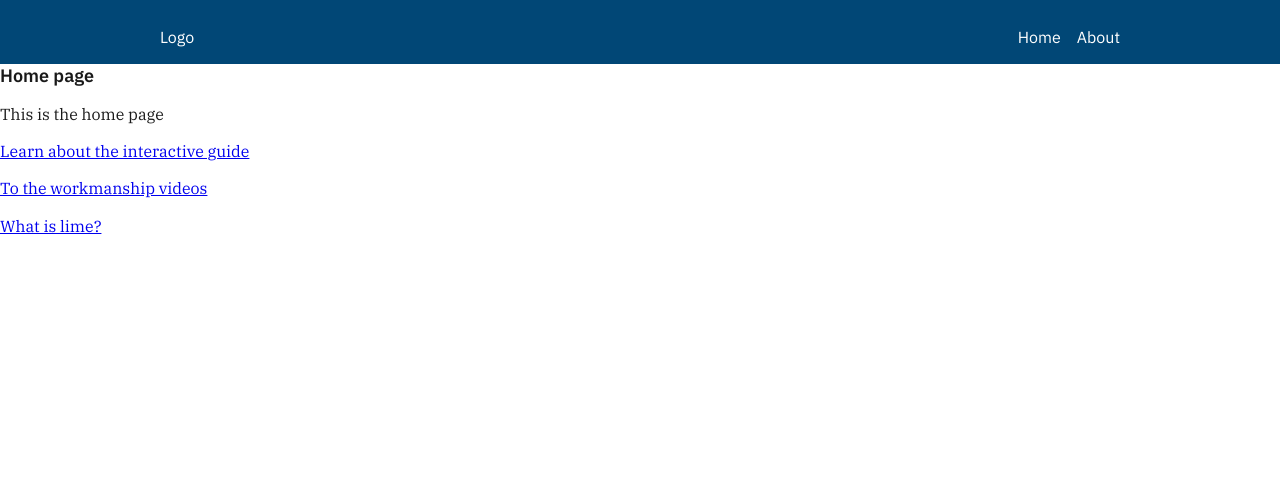
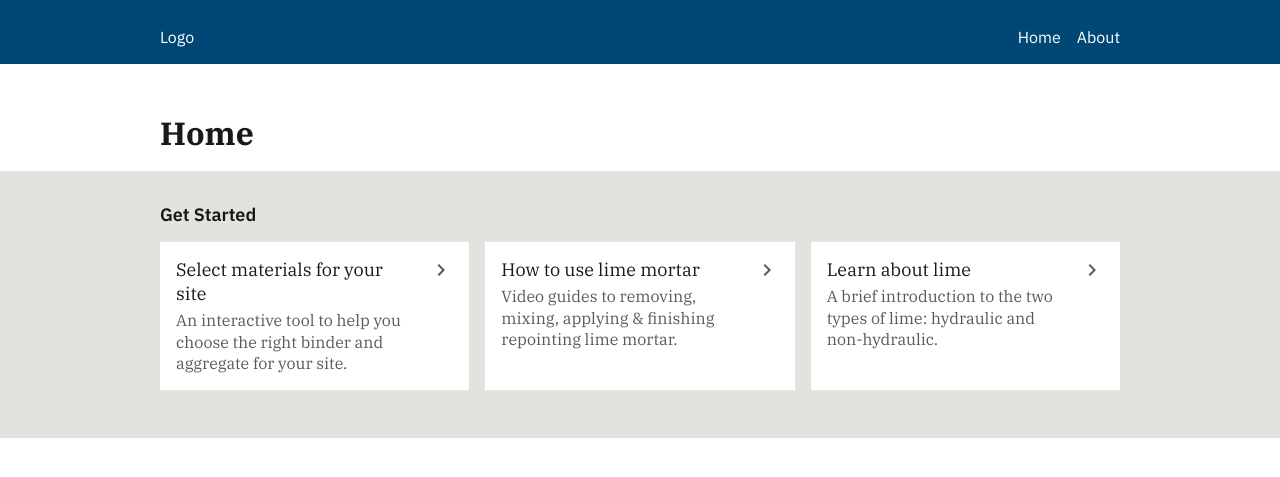
Before and after one commit to LucieFu/uselimemortar, a Jekyll site: the page built from index.html, in a window 1280 px wide. Shown: the top 477 px of the page. Built offline with Jekyll 4.4.1, drawn with Linux system fonts in a browser that asks for light colours.

Commit message:
Draft home-page links

```diff
--- a/_layouts/video.html
+++ b/_layouts/video.html
@@ -4,9 +4,9 @@ layout: default
 
 <iframe width="100%" height="315" src="https://www.youtube.com/embed/{{ page.video-id }}?modestbranding=1" frameborder="0" allow="accelerometer; autoplay; encrypted-media; gyroscope; picture-in-picture" allowfullscreen></iframe>
 
-<section class="px-16 partial-width">
-  <h3>{{ page.title }}</h3>
-  <p>{{ page.video-length }}</p>
+<section class="px-16 partial-width video-description">
+  <h3 class="video-description__title">{{ page.title }}</h3>
+  <h4 class="video-description__length">{{ page.video-length }}</h4>
   {{ content }}
 </section>
 
--- a/css/main.css
+++ b/css/main.css
@@ -49,6 +49,7 @@ strong {
 
 .px-16 { padding-left: 16px; padding-right: 16px; }
 .py-16 { padding-top: 16px; padding-bottom: 16px; }
+.py-32 { padding-top: 32px; padding-bottom: 32px; }
 
 .bg-off-white { background-color: #F3F4F2; }
 .bg-light-grey { background-color: #E2E3DE;}
@@ -88,7 +89,7 @@ strong {
   height: 100%;
   width: 100%;
   z-index: 10;
-  background-image: url('/images/icons/play-icon.svg'), linear-gradient(rgba(0,0,0,0.1), rgba(0,0,0,.75));
+  background-image: url('/images/icons/play-icon.svg'), linear-gradient(rgba(0,0,0,0.1), rgba(0,0,0,.65));
   background-repeat: no-repeat;
   background-position: center;
   background-size: 32px, 100%;
@@ -180,10 +181,9 @@ strong {
 }
 
 .article-header {
-  margin-bottom: 32px;
+  margin-bottom: 16px;
   padding-top: 48px;
 }
-
 .article-header__title {
   font-family: "IBM Plex Serif", Georgia, serif;
   font-size: 32px;
@@ -193,3 +193,59 @@ strong {
 .article-body {
   margin-bottom: 32px;
 }
+
+
+.video-description {
+  padding-top: 32px;
+  margin-bottom: 32px;
+}
+.video-description__title {
+  margin-bottom: 0;
+}
+.video-description__length {
+  font-size: 14px;
+  color: rgba(0,0,0,0.65);
+  font-weight: 400;
+}
+
+
+.radio-selection {
+  display: block;
+  flex-basis: 300px;
+  flex-grow: 1;
+  position: relative;
+  background: white;
+  padding: 16px;
+  margin-bottom: 16px;
+  margin-right: 16px;
+}
+.radio-selection::after {
+  content: '';
+  display: block;
+  position: absolute;
+  width: 24px;
+  height: 24px;
+  top: 16px;
+  right: 16px;
+  background-image: url('/images/icons/chevron-right.svg');
+  background-repeat: no-repeat;
+  background-size: 100%;;
+}
+.radio-selection__title {
+  margin-bottom: 4px;
+  padding-right: 40px;
+  font-weight: 400;
+  color: rgba(0,0,0,0.9);
+  font-family: "IBM Plex Serif", Georgia, serif;
+}
+.radio-selection__support-text {
+  color: rgba(0,0,0,.65);
+  padding-right: 40px;
+  margin-bottom: 0;
+}
+
+.radio-selection-list {
+  padding-left: 16px;
+  display: flex;
+  flex-wrap: wrap;
+}
--- a/index.html
+++ b/index.html
@@ -3,15 +3,30 @@ layout: default
 title: Home
 ---
 
-<h1>Home page</h1>
+<header class="px-16 full-width article-header">
+  <h1 class="article-header__title">Home</h1>
+</header>
 
-<p>This is the home page</p>
+<div class="bg-light-grey py-32">
+  <div class="full-width">
+    <h2 class="px-16">Get Started</h2>
+    <div class="radio-selection-list">
+      <a href="/interactive-guide/" class="text-decoration-none radio-selection">
+        <h3 class="radio-selection__title">Select materials for your site</h3>
+        <p class="radio-selection__support-text">An interactive tool to help you choose the right binder and aggregate for your site.</p>
+      </a>
 
-<a href="/interactive-guide/"><p>Learn about the interactive guide</p></a>
-<a href="/workmanship/"><p>To the workmanship videos</p></a>
+      <a href="/workmanship/" class="text-decoration-none radio-selection">
+        <h3 class="radio-selection__title">How to use lime mortar</h3>
+        <p class="radio-selection__support-text">Video guides to removing, mixing, applying & finishing repointing lime mortar.</p>
+      </a>
 
-{% for article in site.articles %}
-    <a href="{{ article.url }}">
-        <p>{{article.title}}</p>
-    </a>
-{% endfor %}
+      {% assign article = site.articles | first %}
+
+      <a href="{{ article.url }}" class="text-decoration-none radio-selection">
+        <h3 class="radio-selection__title">Learn about lime</h3>
+        <p class="radio-selection__support-text">A brief introduction to the two types of lime: hydraulic and non-hydraulic.</p>
+      </a>
+    </div>
+  </div>
+</div>
```
Also changed, not shown: _articles/types-of-lime.md (+3 -1 lines), images/icons/chevron-right.svg (added).
